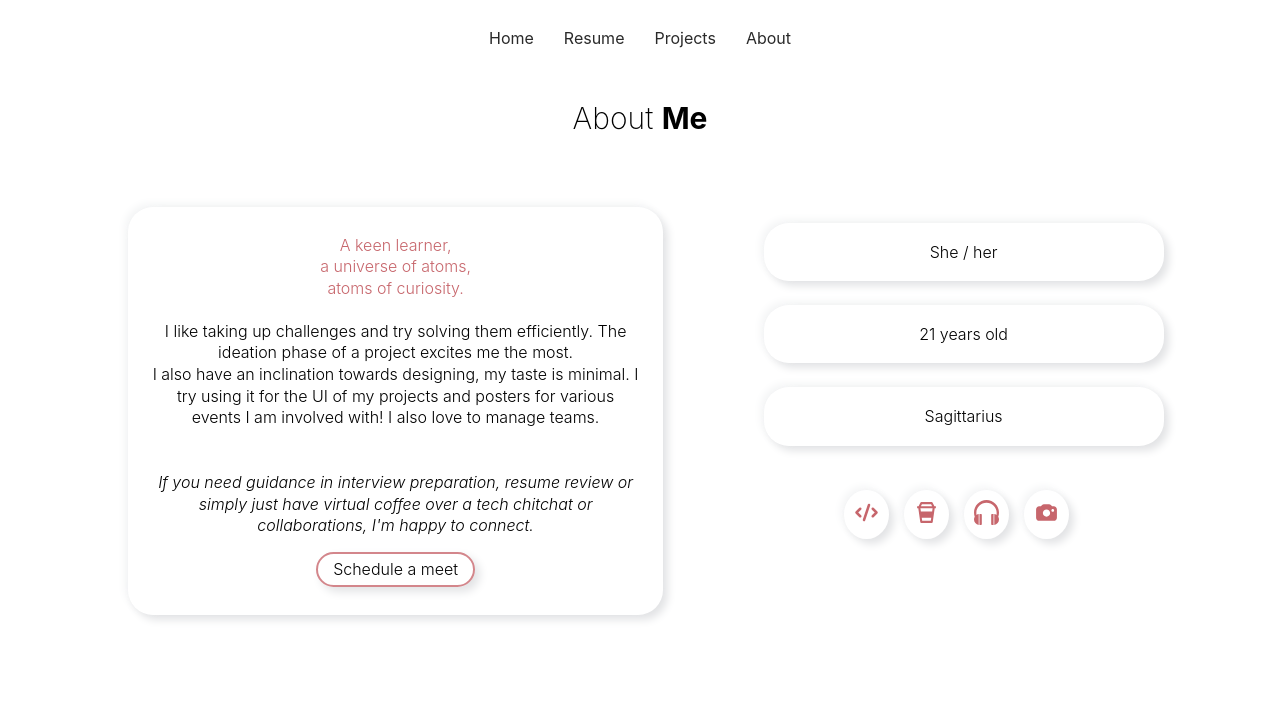
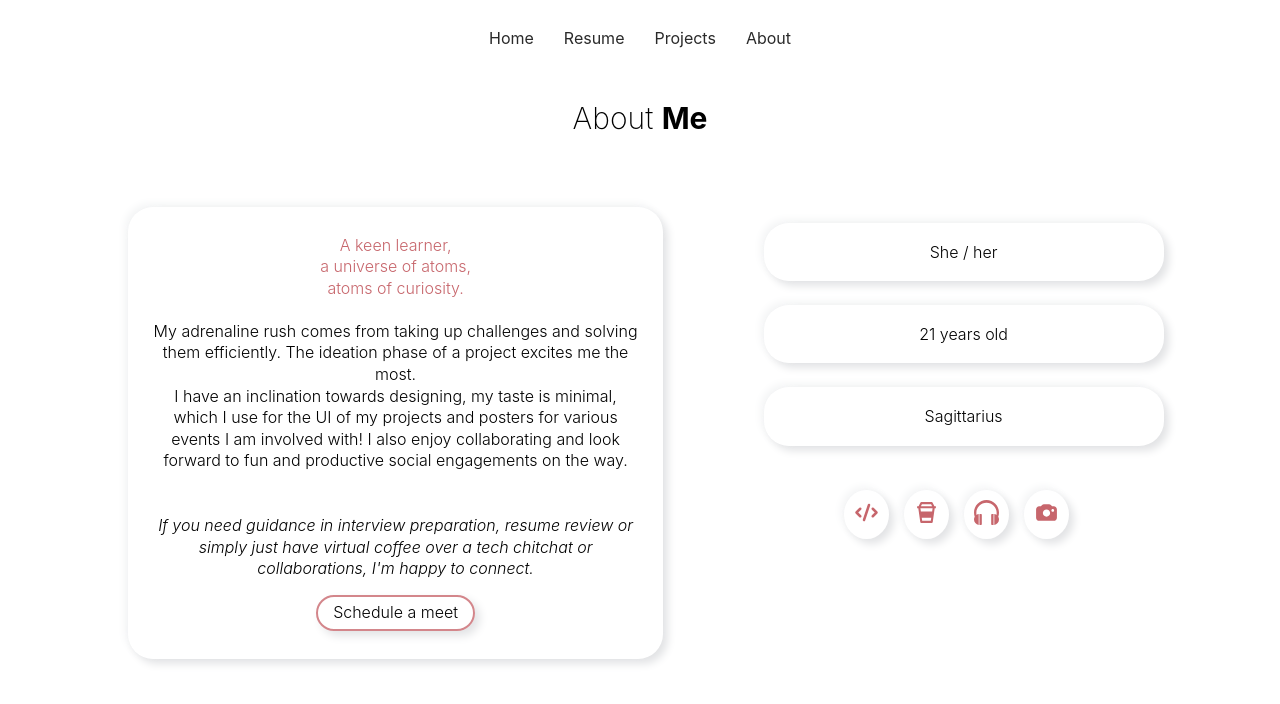
Before and after one commit to nitashadhingra/nitashadhingra.github.io, a React (Create React App) app: page /about in a window 1280 px wide. Shown: the top 704 px of the page. Built offline with nearby package versions, Linux system fonts and the light colour scheme.

Commit message:
About text

```diff
--- a/src/components/about/About.tsx
+++ b/src/components/about/About.tsx
@@ -33,13 +33,18 @@ const About = () => {
                         </span>
                         <br />
 
-                        I like taking up challenges and try solving them efficiently.
+                        My adrenaline rush comes from taking up challenges
+                        and solving them efficiently.
                         The ideation phase of a project excites me the most. <br />
 
-                        I also have an inclination towards designing, my taste is minimal.
-                        I try using it for the UI of my projects and
+                        I have an inclination towards designing,
+                        my taste is minimal,
+                        which I use for the UI of my projects and
                         posters for various events I am involved with!
-                        I also love to manage teams.
+                        I also enjoy collaborating and look forward to
+
+                        fun and productive
+                        social engagements on the way.
                         <br />
                         <br />
                         <br />
```
